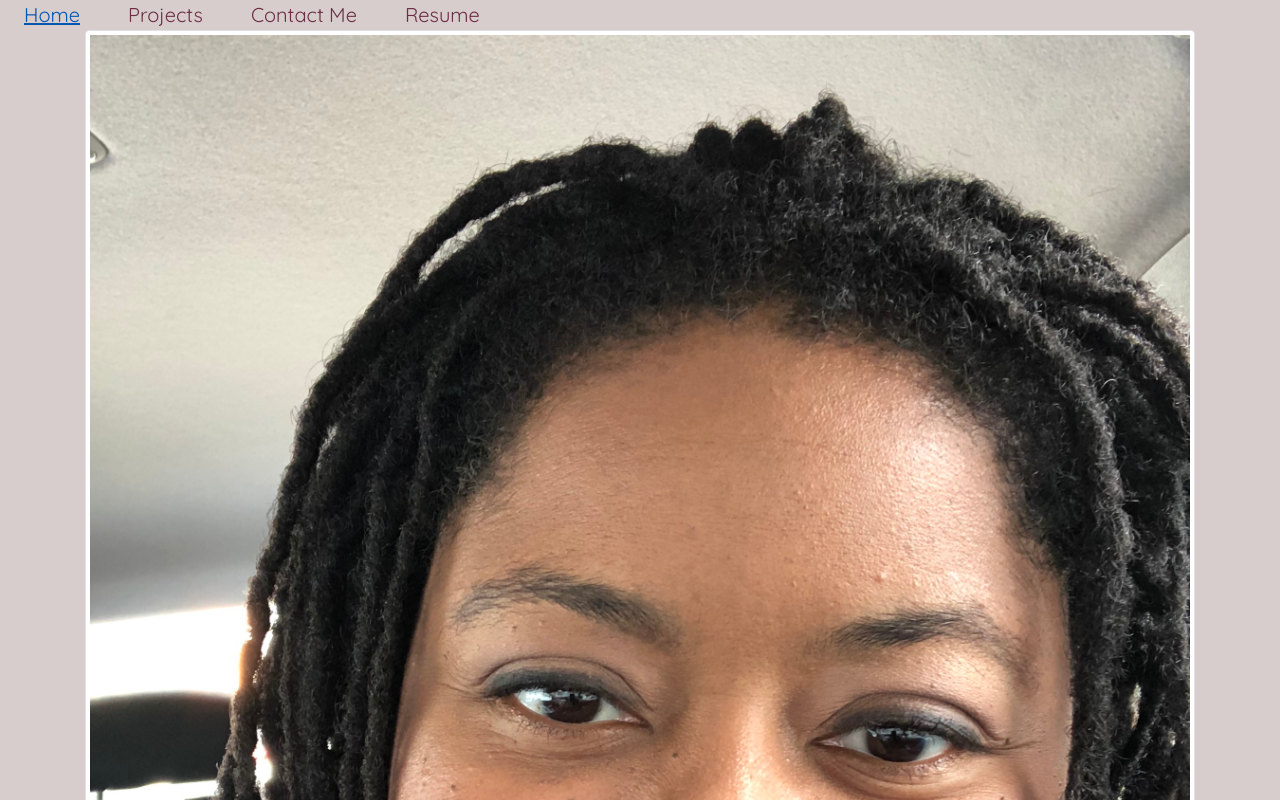
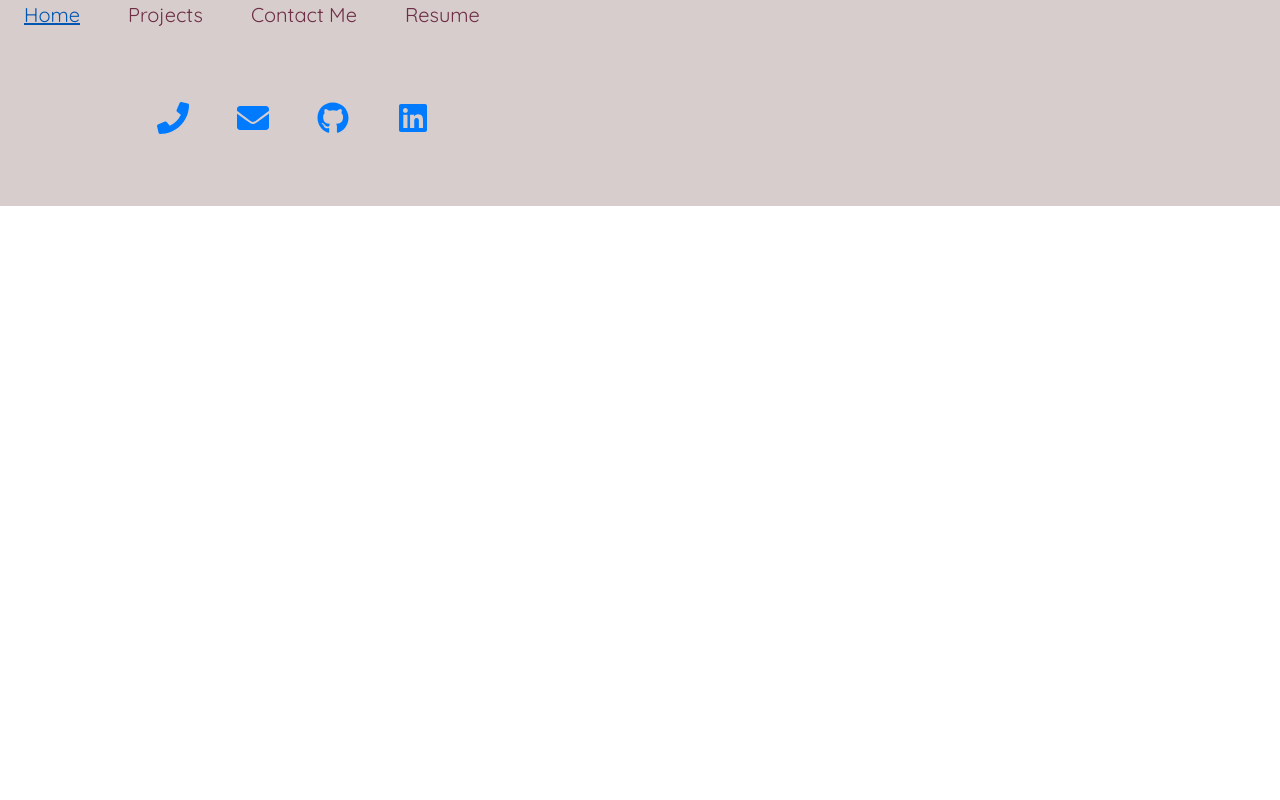
Before and after one commit to whatawhat/react_portfolio, a React (Create React App) app: page / in a window 1280 px wide. Shown: the top 800 px of the page. Built offline with nearby package versions, Linux system fonts and the light colour scheme.

Commit message:
added a Router so the homepage would go to the about me page

```diff
--- a/src/App.js
+++ b/src/App.js
@@ -7,6 +7,8 @@ import Header from './components/header';
 import Footer from './components/footer';
 import Resume from './components/resume';
 import React from "react";
+import { Link} from "react-router-dom";
+
 
 import { BrowserRouter as Router, Route } from 'react-router-dom';
 
@@ -18,7 +20,9 @@ function App() {
         <div className="flex-column justify-flex-start min-100-vh" >
           <Header />
           <div className="container">
-            <Route exact path="/">
+            <Router basename="/"/>
+            <Link to="/about"/>
+            <Route exact path="/react_portfolio">
               <About />
             </Route>
             <Route exact path="/contact">
```
